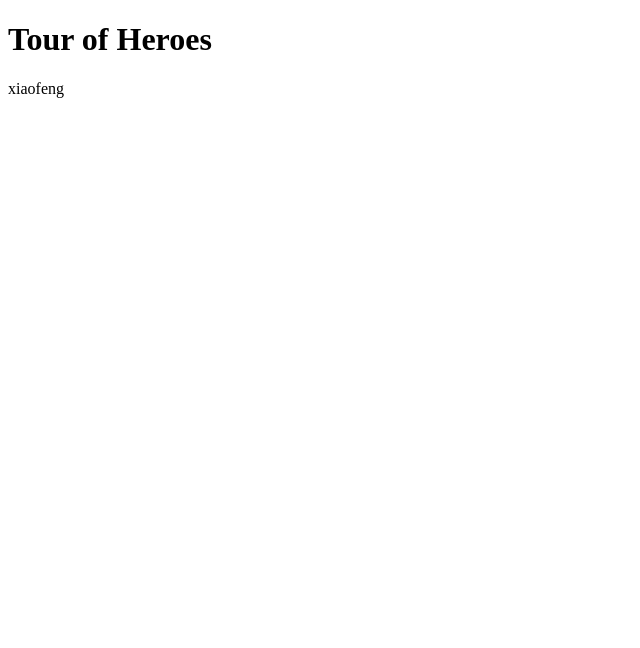
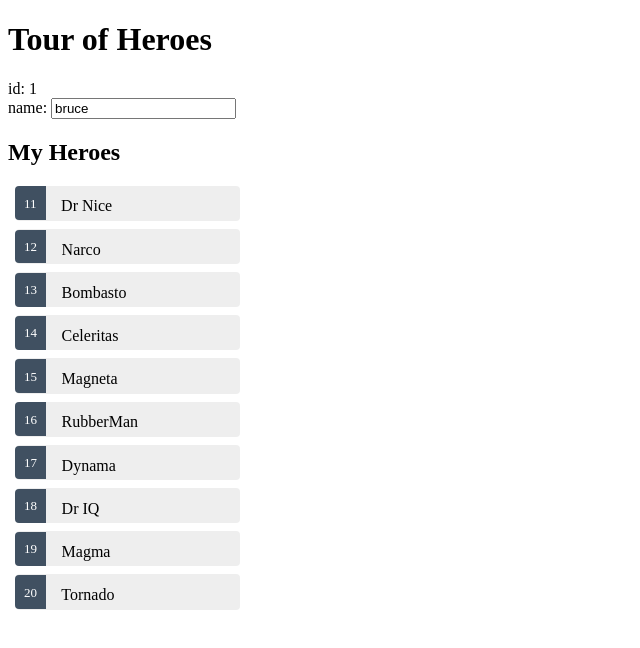
Before and after one commit to xiaoFeng5210/angular-note, an Angular app in the folder ng-demo/: page / in a window 1280 px wide. Shown: the top 648 px of the page, without its empty margins (0-640 px from the left). Built offline with nearby package versions, Linux system fonts and the light colour scheme.

Commit message:
英雄列表完成

```diff
--- a/ng-demo/src/app/app.module.ts
+++ b/ng-demo/src/app/app.module.ts
@@ -4,6 +4,7 @@
 import { AppRoutingModule } from './app-routing.module';
 import { AppComponent } from './app.component';
 import { HeroesComponent } from './heroes/heroes.component';
+import {FormsModule} from "@angular/forms";
 
 @NgModule({
   declarations: [
@@ -12,7 +13,8 @@
   ],
   imports: [
     BrowserModule,
-    AppRoutingModule
+    AppRoutingModule,
+    FormsModule
   ],
   providers: [],
   bootstrap: [AppComponent]
--- a/ng-demo/src/app/heroes/heroes.component.html
+++ b/ng-demo/src/app/heroes/heroes.component.html
@@ -1 +1,14 @@
-<p>{{hero}}</p>
+<h2 *ngIf="selectedHero">{{selectedHero.name | uppercase}} Details</h2>
+<div><span>id: </span>{{hero.id}}</div>
+<div>
+  <label>name:
+    <input [(ngModel)]="hero.name" placeholder="name"/>
+  </label>
+</div>
+<h2>My Heroes</h2>
+<ul class="heroes">
+  <li *ngFor="let hero of heroes" (click)="onSelectHero(hero)"
+      [class.selected]="hero === selectedHero">
+    <span class="badge">{{hero.id}}</span> {{hero.name}}
+  </li>
+</ul>
--- a/ng-demo/src/app/heroes/heroes.component.scss
+++ b/ng-demo/src/app/heroes/heroes.component.scss
@@ -0,0 +1,44 @@
+/* HeroesComponent's private CSS styles */
+.heroes {
+  margin: 0 0 2em 0;
+  list-style-type: none;
+  padding: 0;
+  width: 15em;
+}
+.heroes li {
+  cursor: pointer;
+  position: relative;
+  left: 0;
+  background-color: #EEE;
+  margin: .5em;
+  padding: .3em 0;
+  height: 1.6em;
+  border-radius: 4px;
+}
+.heroes li:hover {
+  color: #607D8B;
+  background-color: #DDD;
+  left: .1em;
+}
+.heroes li.selected {
+  background-color: #CFD8DC;
+  color: white;
+}
+.heroes li.selected:hover {
+  background-color: #BBD8DC;
+  color: white;
+}
+.heroes .badge {
+  display: inline-block;
+  font-size: small;
+  color: white;
+  padding: 0.8em 0.7em 0 0.7em;
+  background-color:#405061;
+  line-height: 1em;
+  position: relative;
+  left: -1px;
+  top: -4px;
+  height: 1.8em;
+  margin-right: .8em;
+  border-radius: 4px 0 0 4px;
+}
--- a/ng-demo/src/app/heroes/heroes.component.ts
+++ b/ng-demo/src/app/heroes/heroes.component.ts
@@ -1,4 +1,6 @@
 import { Component, OnInit } from '@angular/core';
+import { Hero } from '../hero';
+import { HEROES } from '../mock-heroes';
 
 @Component({
   selector: 'app-heroes',
@@ -6,10 +8,18 @@
   styleUrls: ['./heroes.component.scss']
 })
 export class HeroesComponent implements OnInit {
-  hero: string = 'xiaofeng';
+  selectedHero: Hero;
+  hero: Hero = {
+    id: 1,
+    name: 'bruce'
+  };
+  heroes = HEROES;
   constructor() { }
 
   ngOnInit(): void {
   }
-
+  onSelectHero(hero: Hero): void {
+    this.selectedHero = hero;
+    this.hero = hero;
+  }
 }
--- /dev/null
+++ b/ng-demo/src/app/mock-heroes.ts
@@ -0,0 +1,14 @@
+import { Hero } from './hero';
+
+export const HEROES: Hero[] = [
+  { id: 11, name: 'Dr Nice' },
+  { id: 12, name: 'Narco' },
+  { id: 13, name: 'Bombasto' },
+  { id: 14, name: 'Celeritas' },
+  { id: 15, name: 'Magneta' },
+  { id: 16, name: 'RubberMan' },
+  { id: 17, name: 'Dynama' },
+  { id: 18, name: 'Dr IQ' },
+  { id: 19, name: 'Magma' },
+  { id: 20, name: 'Tornado' }
+];
```
